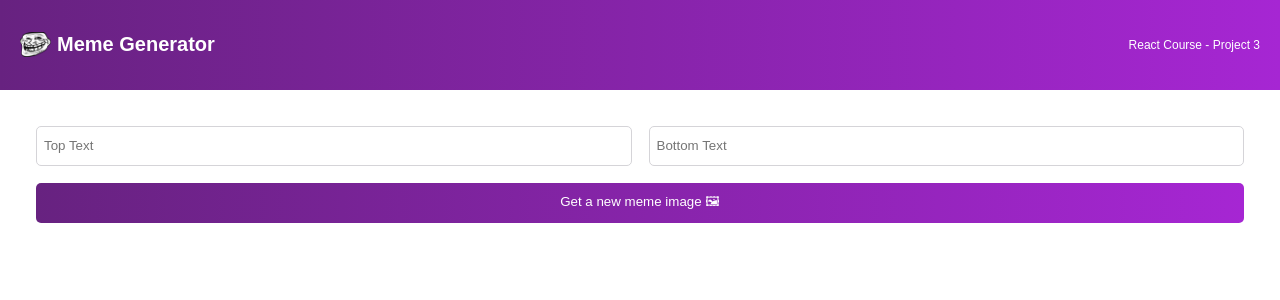
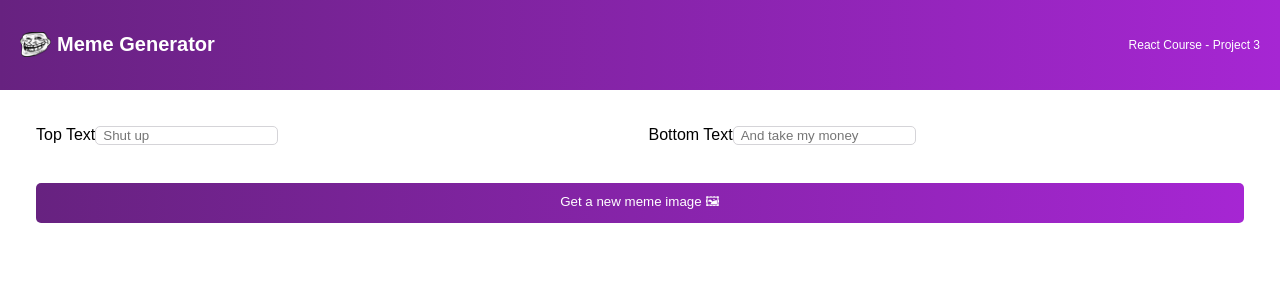
Before and after one commit to CMBVT2023/scrimba-module-three-project, a React (Vite) app: page / in a window 1280 px wide. Shown: the top 300 px of the page. Built offline with nearby package versions, Linux system fonts and the light colour scheme.

Commit message:
Improved accessbility for the page by adding label elements

```diff
--- a/src/components/Meme.jsx
+++ b/src/components/Meme.jsx
@@ -4,16 +4,26 @@ export function Meme() {
     return (
         <main>
             <form className='form'>
+                <div>
+                    <label>
+                        Top Text
                         <input
                             type="text"
-                    placeholder='Top Text'
+                            placeholder='Shut up'
                             className='form--input'
                         />
+                    </label>
+                </div>
+                <div>
+                    {/* Either label method works */}
+                    <label htmlFor='bottom-text'>Bottom Text</label>
                         <input
+                            id='bottom-text'
                             type="text"
-                    placeholder='Bottom Text'
+                            placeholder='And take my money'
                             className='form--input'
                         />
+                </div>
                 <button
                     className='form--button'
                 >
```
Lines whose indentation alone changed are shown as unchanged.
